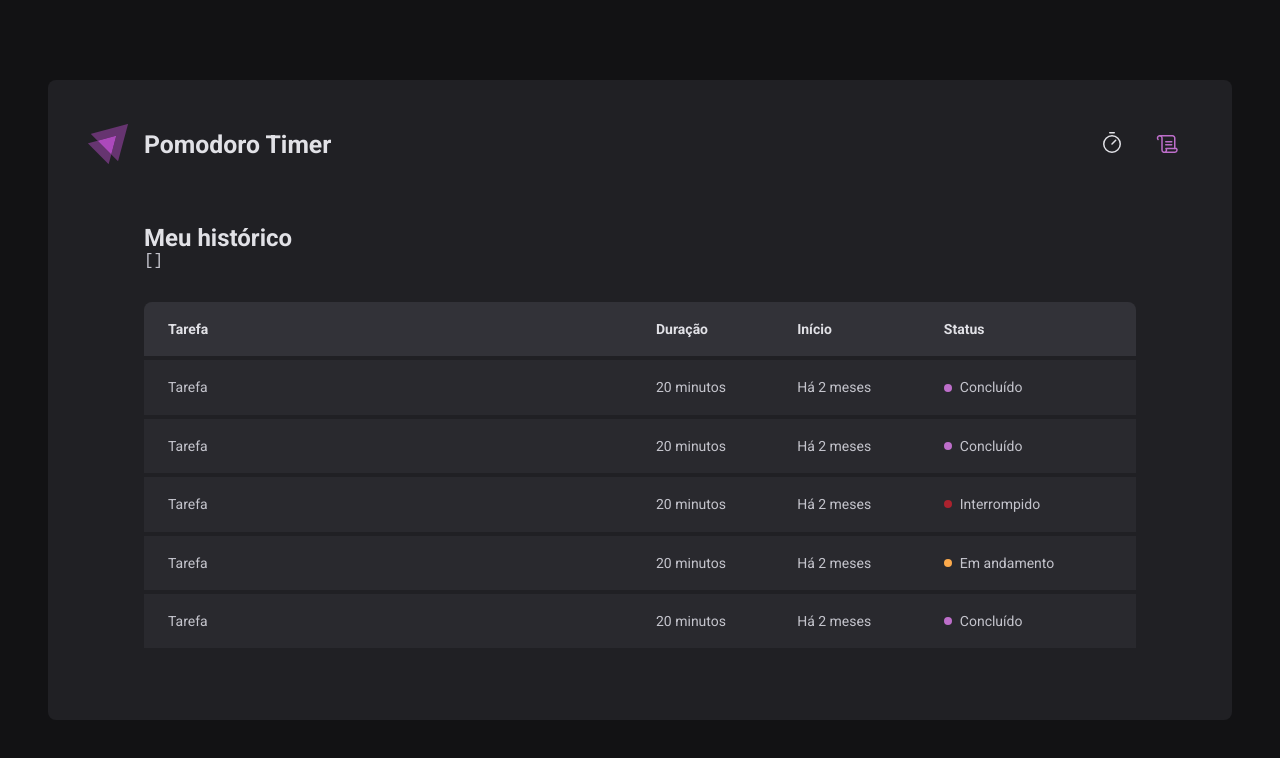
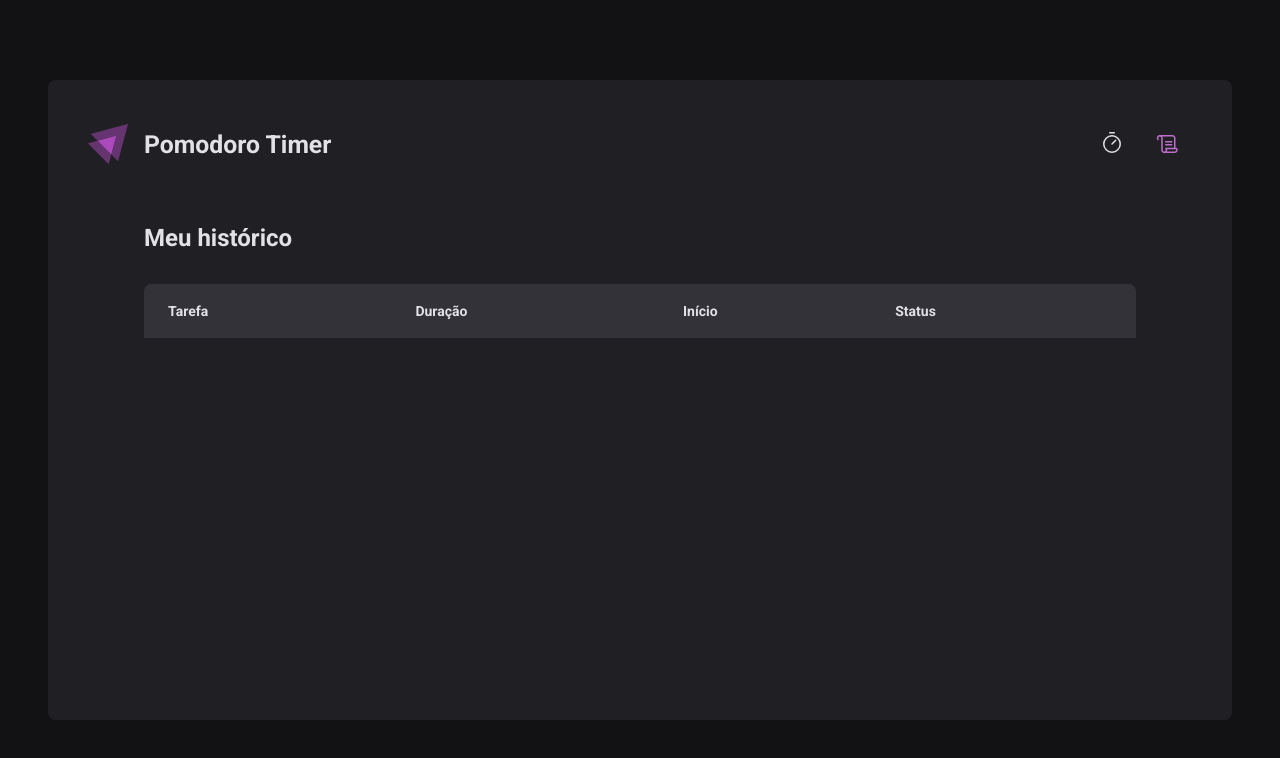
Before and after one commit to marcelo-m-oliveira/ignite, a React (Vite) app in the folder pomodoro-timer/: page /history in a window 1280 px wide. Shown: the top 758 px of the page. Built offline with nearby package versions, Linux system fonts and the light colour scheme.

Commit message:
Populando o component de historico;

```diff
--- a/pomodoro-timer/src/contexts/CycleContext.tsx
+++ b/pomodoro-timer/src/contexts/CycleContext.tsx
@@ -9,7 +9,7 @@
 
 interface Cycle {
   id: string
-  taks: string
+  task: string
   minutesAmount: number
   startDate: Date
   interruptedDate?: Date
@@ -62,11 +62,11 @@
 
     const newCycle: Cycle = {
       id,
-      taks: data.task,
+      task: data.task,
       minutesAmount: data.minutesAmount,
       startDate: new Date(),
     }
-    setCycles((state) => [...state, ...cycles, newCycle])
+    setCycles((state) => [...state, newCycle])
     setActiveCycleId(id)
     setAmountSecondsPassed(0)
   }
--- a/pomodoro-timer/src/pages/History/index.tsx
+++ b/pomodoro-timer/src/pages/History/index.tsx
@@ -1,5 +1,10 @@
+import { useContext } from 'react'
+
+import { formatDistanceToNow } from 'date-fns'
+import ptBR from 'date-fns/locale/pt-BR'
+
 import { HistoryContainer, HistoryList, Status } from './styles'
-import { useContext } from 'react'
+
 import { CyclesContext } from '../../contexts/CycleContext'
 
 export function History() {
@@ -7,8 +12,6 @@
   return (
     <HistoryContainer>
       <h1>Meu histórico</h1>
-      <pre>{JSON.stringify(cycles, null, 2)}</pre>
-
       <HistoryList>
         <table>
           <thead>
@@ -20,46 +23,33 @@
             </tr>
           </thead>
           <tbody>
-            <tr>
-              <td>Tarefa</td>
-              <td>20 minutos</td>
-              <td>Há 2 meses</td>
-              <td>
-                <Status statusColor="purple">Concluído</Status>
-              </td>
-            </tr>
-            <tr>
-              <td>Tarefa</td>
-              <td>20 minutos</td>
-              <td>Há 2 meses</td>
-              <td>
-                <Status statusColor="purple">Concluído</Status>
-              </td>
-            </tr>
-            <tr>
-              <td>Tarefa</td>
-              <td>20 minutos</td>
-              <td>Há 2 meses</td>
-              <td>
-                <Status statusColor="red">Interrompido</Status>
-              </td>
-            </tr>
-            <tr>
-              <td>Tarefa</td>
-              <td>20 minutos</td>
-              <td>Há 2 meses</td>
-              <td>
-                <Status statusColor="yellow">Em andamento</Status>
-              </td>
-            </tr>
-            <tr>
-              <td>Tarefa</td>
-              <td>20 minutos</td>
-              <td>Há 2 meses</td>
-              <td>
-                <Status statusColor="purple">Concluído</Status>
-              </td>
-            </tr>
+            {cycles.map((cycle) => {
+              return (
+                <tr key={cycle.id}>
+                  <td>{cycle.task}</td>
+                  <td>{cycle.minutesAmount} minutos</td>
+                  <td>
+                    {formatDistanceToNow(cycle.startDate, {
+                      addSuffix: true,
+                      locale: ptBR,
+                    })}
+                  </td>
+                  <td>
+                    {cycle.finishedDate && (
+                      <Status statusColor="purple">Concluído</Status>
+                    )}
+
+                    {cycle.interruptedDate && (
+                      <Status statusColor="red">Interrompido</Status>
+                    )}
+
+                    {!cycle.finishedDate && !cycle.interruptedDate && (
+                      <Status statusColor="yellow">Em andamento</Status>
+                    )}
+                  </td>
+                </tr>
+              )
+            })}
           </tbody>
         </table>
       </HistoryList>
--- a/pomodoro-timer/src/pages/Home/components/Countdown/index.tsx
+++ b/pomodoro-timer/src/pages/Home/components/Countdown/index.tsx
@@ -55,9 +55,9 @@
   const seconds = String(secondsAmount).padStart(2, '0')
 
   useEffect(() => {
-    if (activeCycle) {
-      document.title = `${minutes}:${seconds} - Pomodoro Timer`
-    }
+    activeCycle
+      ? (document.title = `${minutes}:${seconds} - Pomodoro Timer`)
+      : (document.title = 'Pomodoro Timer')
   }, [minutes, seconds, activeCycle])
 
   return (
```
